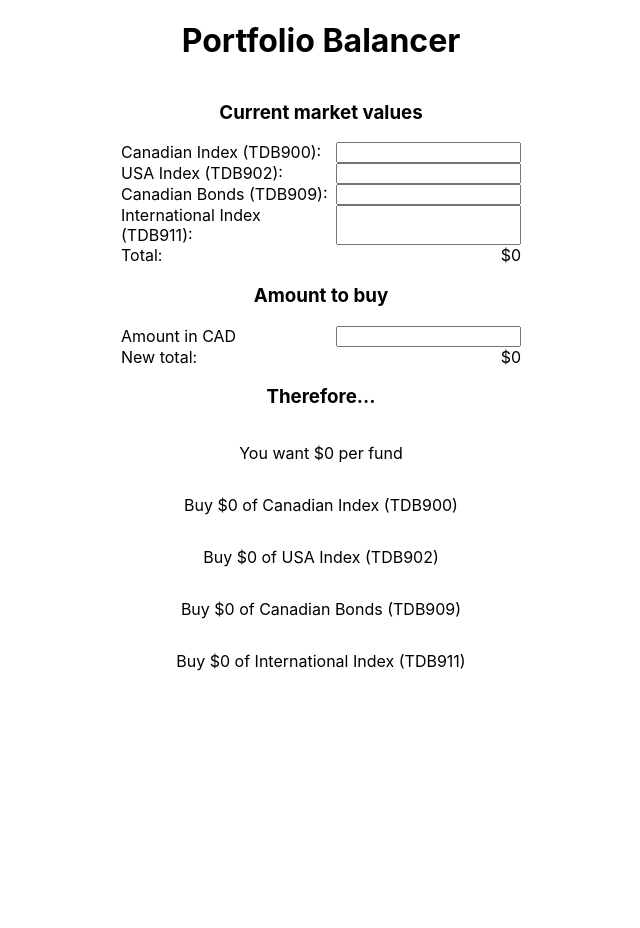
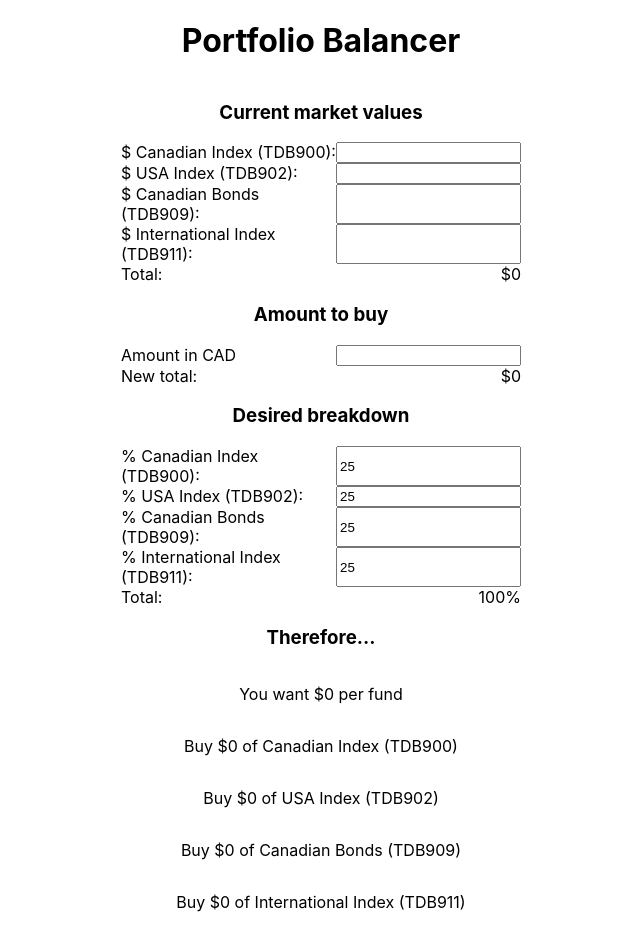
Before and after one commit to thomaschriskelly/react-balanced-portfolio, a React (Create React App) app: page / in a window 1280 px wide. Shown: the whole page, without its empty margins (319-959 px from the left). Before the commit the page ends 800 px from the top, so only its background shows below. Built offline with nearby package versions, Linux system fonts and the light colour scheme.

Commit message:
added desired breakdown

```diff
--- a/src/App.tsx
+++ b/src/App.tsx
@@ -4,14 +4,15 @@ interface Fund {
   name: string;
   code: string;
   amount: string;
+  percent: string;
 }
 
 function App() {
   const [funds, setFunds] = useState<Fund[]>([
-    { name: 'Canadian Index', code: 'TDB900', amount: '' },
-    { name: 'USA Index', code: 'TDB902', amount: '' },
-    { name: 'Canadian Bonds', code: 'TDB909', amount: '' },
-    { name: 'International Index', code: 'TDB911', amount: '' },
+    { name: 'Canadian Index', code: 'TDB900', amount: '', percent: '25' },
+    { name: 'USA Index', code: 'TDB902', amount: '', percent: '25' },
+    { name: 'Canadian Bonds', code: 'TDB909', amount: '', percent: '25' },
+    { name: 'International Index', code: 'TDB911', amount: '', percent: '25' },
   ]);
   const [amountToPurchase, setAmountToPurchase] = useState('');
 
@@ -19,9 +20,15 @@ function App() {
     (previous, current) => previous + parseFloat(current.amount) || 0,
     0,
   );
+  const totalPercent = funds.reduce(
+    (previous, current) => previous + parseInt(current.percent) || 0,
+    0,
+  );
   const amountToPurchaseNum = parseFloat(amountToPurchase) || 0;
   const newTotal = currentTotal + amountToPurchaseNum;
   const desiredPer = Math.floor(newTotal / funds.length);
+
+  const validTotalPercent = totalPercent === 100;
 
   return (
     <div className="App" style={{ display: 'flex', flexDirection: 'column', alignItems: 'center' }}>
@@ -31,7 +38,7 @@ function App() {
       {funds.map((fund, index) => (
         <div style={{ display: 'flex', justifyContent: 'space-between', width: '400px' }}>
           <label>
-            {fund.name} ({fund.code}):
+            $ {fund.name} ({fund.code}):
           </label>
           <input
             type="text"
@@ -63,6 +70,30 @@ function App() {
         <span>${newTotal.toLocaleString()}</span>
       </div>
 
+      <h3>Desired breakdown</h3>
+      {funds.map((fund, index) => (
+        <div style={{ display: 'flex', justifyContent: 'space-between', width: '400px' }}>
+          <label>
+            % {fund.name} ({fund.code}):
+          </label>
+          <input
+            type="text"
+            value={fund.percent}
+            onChange={(e) => {
+              const newFunds = [...funds];
+              newFunds[index].percent = e.target.value;
+              setFunds(newFunds);
+            }}
+          />
+        </div>
+      ))}
+      <div style={{ display: 'flex', justifyContent: 'space-between', width: '400px' }}>
+        <label>Total:</label>
+        <span style={{ color: validTotalPercent ? undefined : 'red' }}>{totalPercent}%</span>
+      </div>
+
+      {validTotalPercent ? (
+        <>
           <h3>Therefore...</h3>
           <p>You want ${desiredPer.toLocaleString()} per fund</p>
           {funds.map((fund) => (
@@ -71,6 +102,8 @@ function App() {
               {fund.name} ({fund.code})
             </p>
           ))}
+        </>
+      ) : null}
     </div>
   );
 }
```
Lines whose indentation alone changed are shown as unchanged.
